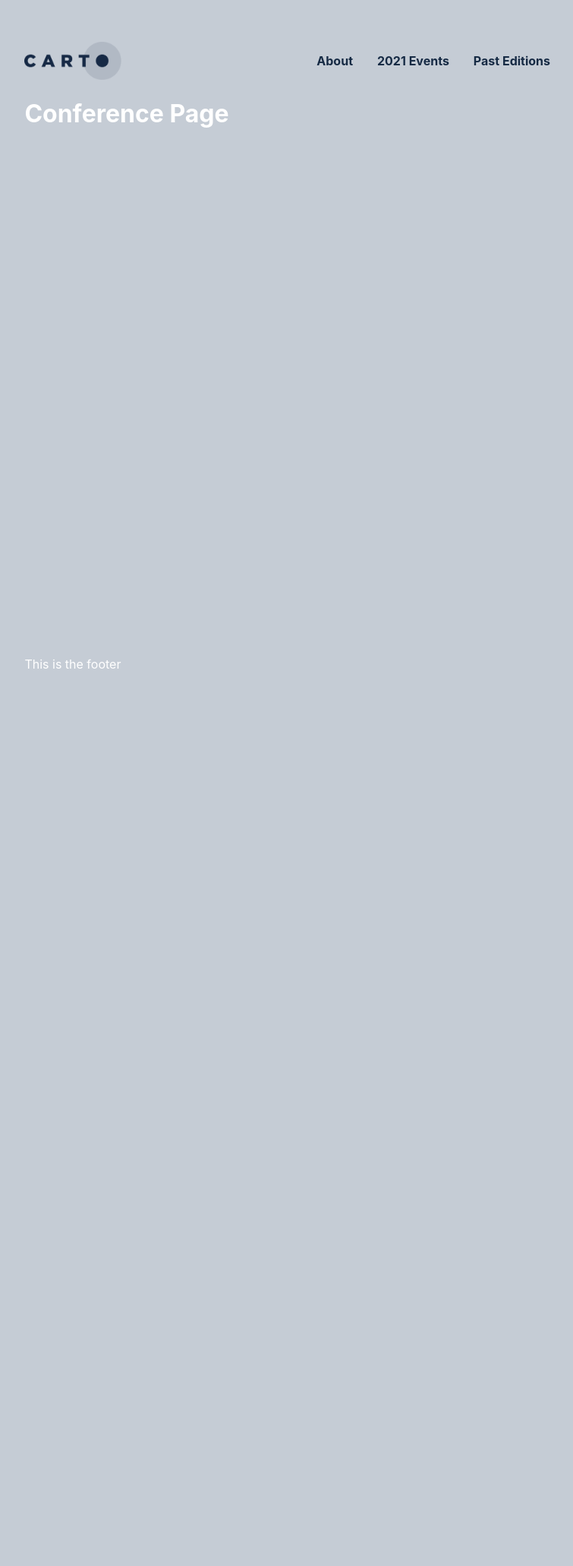
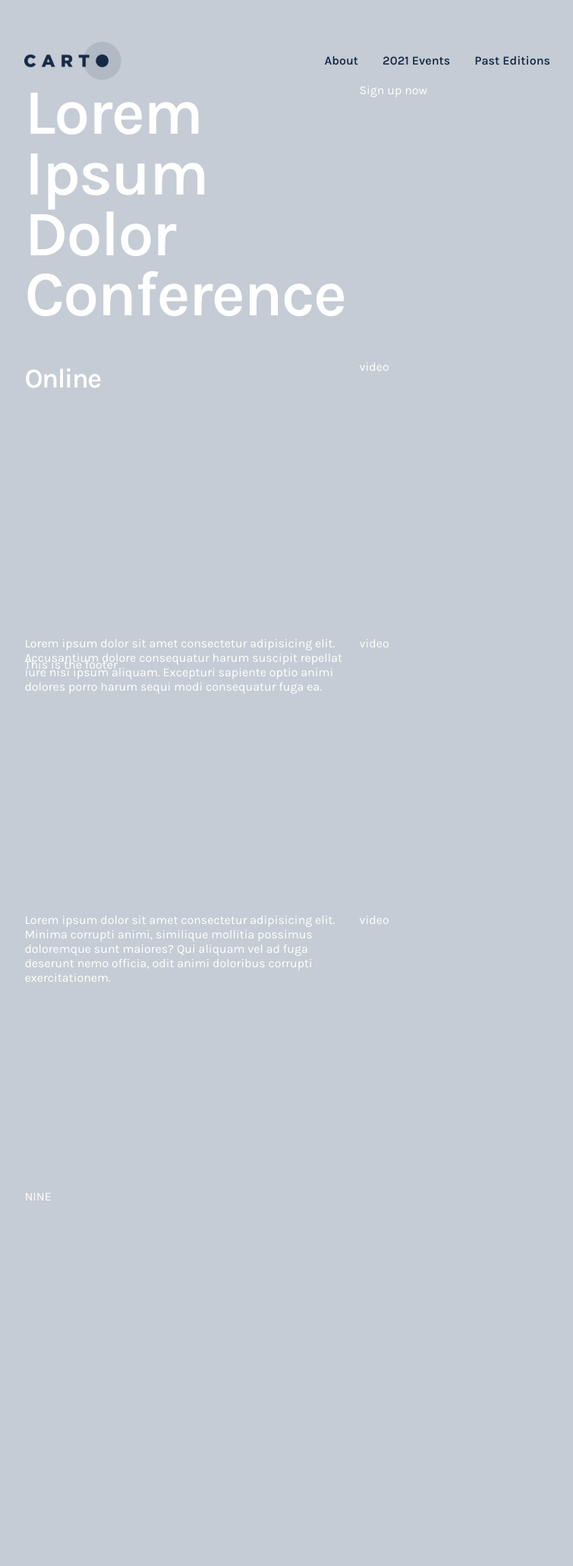
Before and after one commit to BrittanyBlake/carto_ui_test, a Jekyll site: the page built from index.html, in a window 1280 px wide. Shown: the whole page at 76% size, without its empty margins (227-982 px from the left). Built offline with Jekyll 4.4.1, drawn with Linux system fonts in a browser that asks for light colours; before the commit the page ends 900 px from its top, so only the background shows below that.

Commit message:
add conference title and oval

```diff
--- a/_layouts/default.html
+++ b/_layouts/default.html
@@ -4,7 +4,10 @@
     <meta name="viewport" content="width=device-width, initial-scale=1">
     <meta charset="utf-8">
     <title>{{ page.title }} - {{ site.title }}</title>
+    <link rel="preconnect" href="https://fonts.gstatic.com">
+<link href="https://fonts.googleapis.com/css2?family=Karla:wght@400;600&display=swap" rel="stylesheet">
     <link rel="stylesheet" href="{{ '/assets/css/main.css' | relative_url }}">
+
   </head>
   <body>
     {% include nav.html %}
--- a/_sass/main.scss
+++ b/_sass/main.scss
@@ -1,8 +1,7 @@
 $backgroundColor: #c5ccd5;
 $bodyColor: #fff;
 $svgColor: #162A44;
-$bodyFont: -apple-system, BlinkMacSystemFont, "Segoe UI", Helvetica, Arial,
-  sans-serif, "Apple Color Emoji", "Segoe UI Emoji", "Segoe UI Symbol";
+$bodyFont:'Karla', sans-serif;
 
 body {
   background: $backgroundColor;
@@ -42,3 +41,35 @@
     }
   }
 }
+
+.grid-container{
+  display:grid;
+  grid-template-columns: repeat(2, 1fr);
+  grid-template-rows: repeat(5,1fr );
+}
+
+.conference-title{
+  width: 441px;
+   height: 320px;
+  margin: 0 0 44px;
+  font-size: 84px;
+  font-family: $bodyFont;
+  font-weight: bold;
+  font-stretch: normal;
+  font-style: normal;
+  line-height: 0.95;
+  letter-spacing: -2px;
+  text-transform: capitalize;
+}
+
+.online{
+  width: 102px;
+  height: 52px;
+  margin: 0 6px 0 0;
+  font-size: 36px;
+  font-weight: bold;
+  font-stretch: normal;
+  font-style: normal;
+  line-height: 1.44;
+  letter-spacing: -1.6px;
+}
--- a/index.html
+++ b/index.html
@@ -3,4 +3,24 @@
 layout: default
 ---
 
-    <h1>Conference Page</h1>
+<div class="grid-container">
+  <h1 class="conference-title">
+    Lorem ipsum dolor Conference
+  </h1>
+  <div class="two">Sign up now</div>
+  <p class="online">Online</p>
+  <div class="four">video</div>
+  <div class="five">
+    Lorem ipsum dolor sit amet consectetur adipisicing elit. Accusantium dolore
+    consequatur harum suscipit repellat iure nisi ipsum aliquam. Excepturi
+    sapiente optio animi dolores porro harum sequi modi consequatur fuga ea.
+  </div>
+  <div class="six">video</div>
+  <div class="seven">
+    Lorem ipsum dolor sit amet consectetur adipisicing elit. Minima corrupti
+    animi, similique mollitia possimus doloremque sunt maiores? Qui aliquam vel
+    ad fuga deserunt nemo officia, odit animi doloribus corrupti exercitationem.
+  </div>
+  <div class="eight">video</div>
+  <div class="nine">NINE</div>
+</div>
```
Also changed, not shown: 3 other files.
